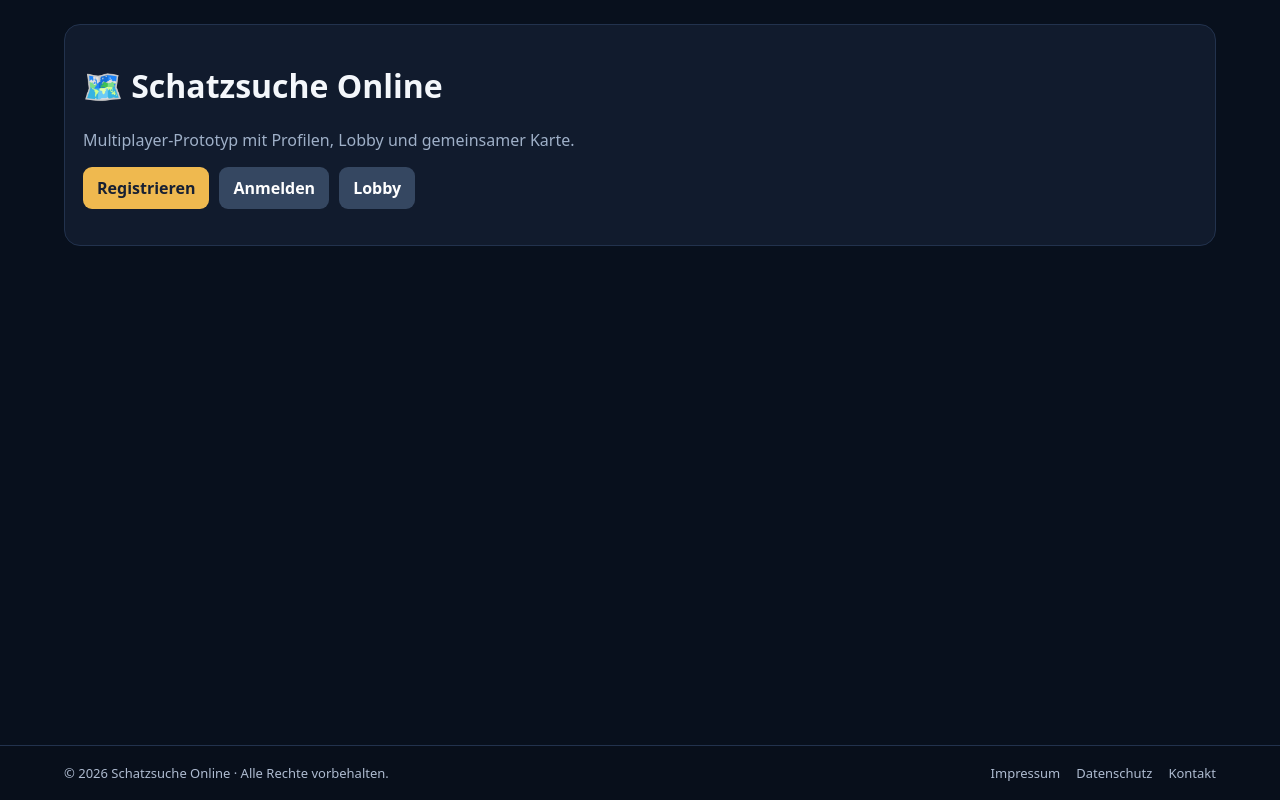
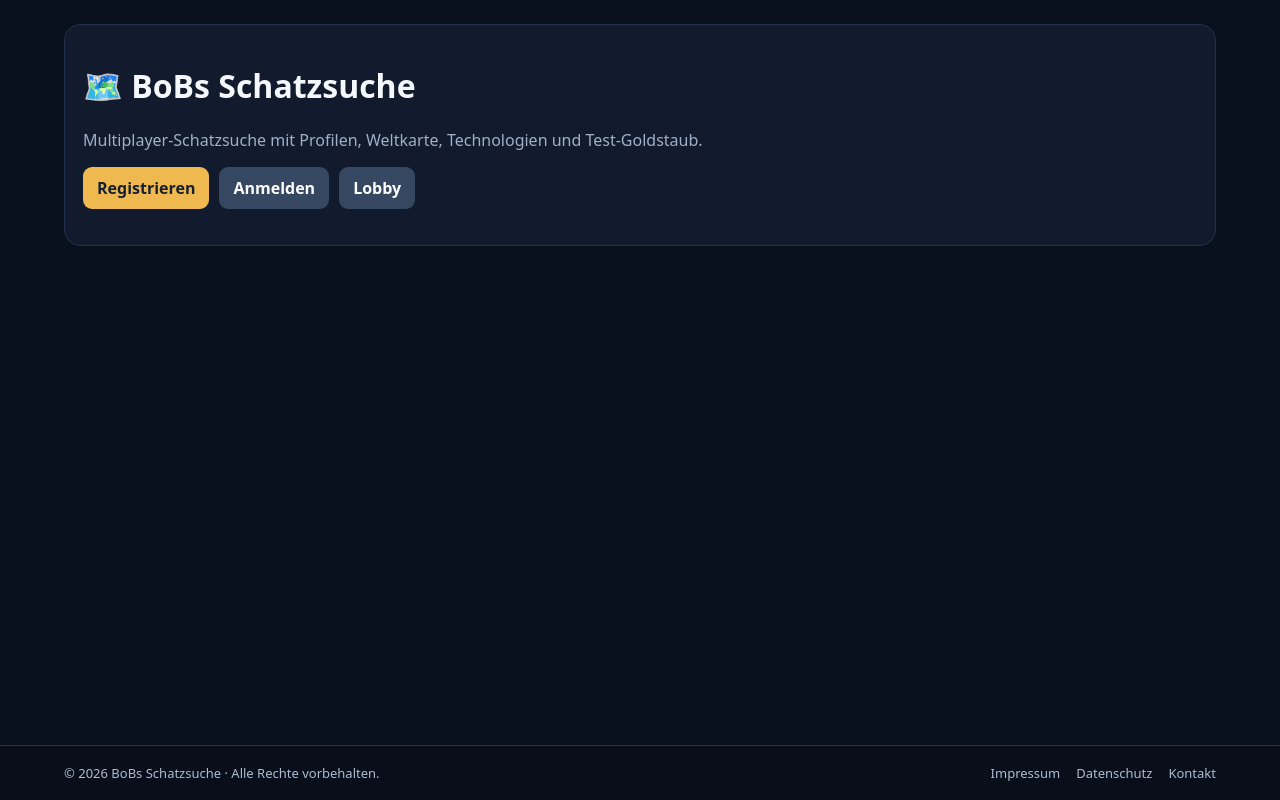
Before and after one commit to bobmarvin-cmyk/Schatzsuche-BoB, a Next.js app: page / in a window 1280 px wide. Built offline with nearby package versions, Linux system fonts and the light colour scheme.

Commit message:
Add files via upload

```diff
--- a/app/datenschutz/page.js
+++ b/app/datenschutz/page.js
@@ -3,7 +3,7 @@ import {siteConfig} from '../../lib/site-config'
 export default function Datenschutz(){
  return <main className="container legalPage">
   <div className="panel">
-   <h1>Datenschutzerklärung</h1>
+   <h1>Datenschutzerklärung – {siteConfig.brandName}</h1>
    <div className="legalWarning">Vor dem öffentlichen Betrieb Betreiberangaben prüfen und die Erklärung an die tatsächlich eingesetzten Dienste und Einstellungen anpassen.</div>
 
    <h2>1. Verantwortlicher</h2>
--- a/app/impressum/page.js
+++ b/app/impressum/page.js
@@ -3,7 +3,7 @@ import {siteConfig} from '../../lib/site-config'
 export default function Impressum(){
  return <main className="container legalPage">
   <div className="panel">
-   <h1>Impressum</h1>
+   <h1>Impressum – {siteConfig.brandName}</h1>
    <div className="legalWarning">Vor dem öffentlichen Betrieb bitte die Platzhalter in <code>lib/site-config.js</code> vollständig ersetzen.</div>
    <h2>Angaben zum Anbieter</h2>
    <p><strong>{siteConfig.operatorName}</strong><br/>{siteConfig.street}<br/>{siteConfig.city}<br/>{siteConfig.country}</p>
--- a/app/layout.js
+++ b/app/layout.js
@@ -1,9 +1,10 @@
 import 'maplibre-gl/dist/maplibre-gl.css'
 import './globals.css'
 import SiteFooter from '../components/SiteFooter'
+import {siteConfig} from '../lib/site-config'
 
 export const metadata={
-  title:'Schatzsuche Online',
+  title:siteConfig.brandName,
   description:'Multiplayer-Schatzsuche auf einer echten Weltkarte',
   viewport:'width=device-width, initial-scale=1, maximum-scale=5'
 }
--- a/app/page.js
+++ b/app/page.js
@@ -1,12 +1,15 @@
+import {siteConfig} from '../lib/site-config'
+
 export default function Home(){
  return <main className="container">
   <div className="panel">
-    <h1>🗺️ Schatzsuche Online</h1>
-    <p className="muted">Multiplayer-Prototyp mit Profilen, Lobby und gemeinsamer Karte.</p>
+   <h1>🗺️ {siteConfig.brandName}</h1>
+   <p className="muted">Multiplayer-Schatzsuche mit Profilen, Weltkarte, Technologien und Test-Goldstaub.</p>
    <div className="topnav">
     <a className="btn primary" href="/register">Registrieren</a>
     <a className="btn" href="/login">Anmelden</a>
     <a className="btn" href="/lobby">Lobby</a>
    </div>
   </div>
-</main>}
+ </main>
+}
--- a/components/SiteFooter.js
+++ b/components/SiteFooter.js
@@ -1,7 +1,9 @@
+import {siteConfig} from '../lib/site-config'
+
 export default function SiteFooter(){
   return <footer className="siteFooter">
     <div className="footerInner">
-      <div>© {new Date().getFullYear()} Schatzsuche Online · Alle Rechte vorbehalten.</div>
+      <div>© {new Date().getFullYear()} {siteConfig.brandName} · Alle Rechte vorbehalten.</div>
       <nav className="footerLinks" aria-label="Rechtliche Informationen">
         <a href="/impressum">Impressum</a>
         <a href="/datenschutz">Datenschutz</a>
--- a/lib/site-config.js
+++ b/lib/site-config.js
@@ -1,5 +1,6 @@
 export const siteConfig = {
-  siteName: 'Schatzsuche Online',
+  brandName: 'BoBs Schatzsuche',
+  siteName: 'BoBs Schatzsuche',
   operatorName: 'BITTE BETREIBERNAME EINTRAGEN',
   street: 'BITTE STRASSE UND HAUSNUMMER EINTRAGEN',
   city: 'BITTE PLZ UND ORT EINTRAGEN',
```
Also changed, not shown: README.txt. Lines whose indentation alone changed are shown as unchanged.
